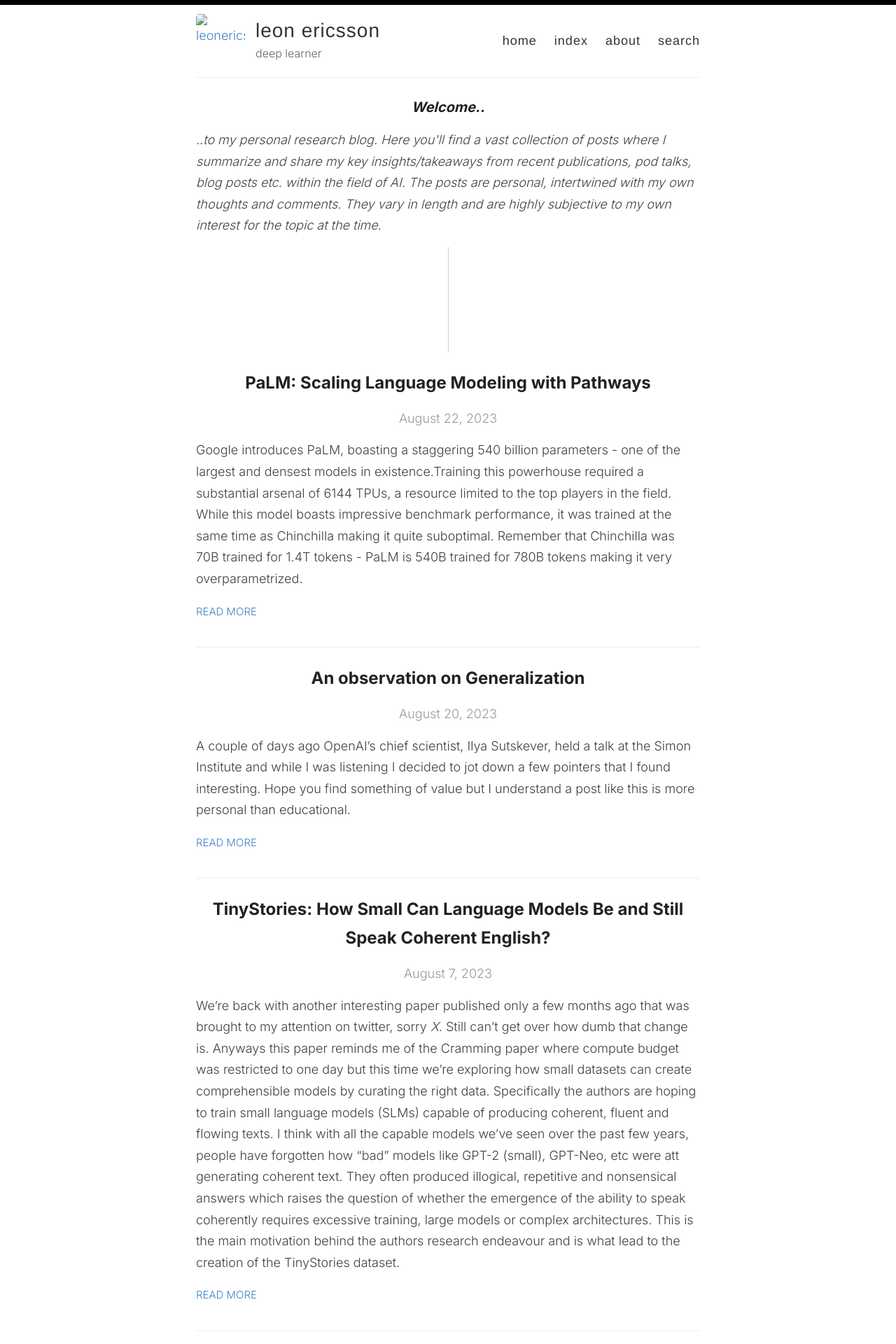
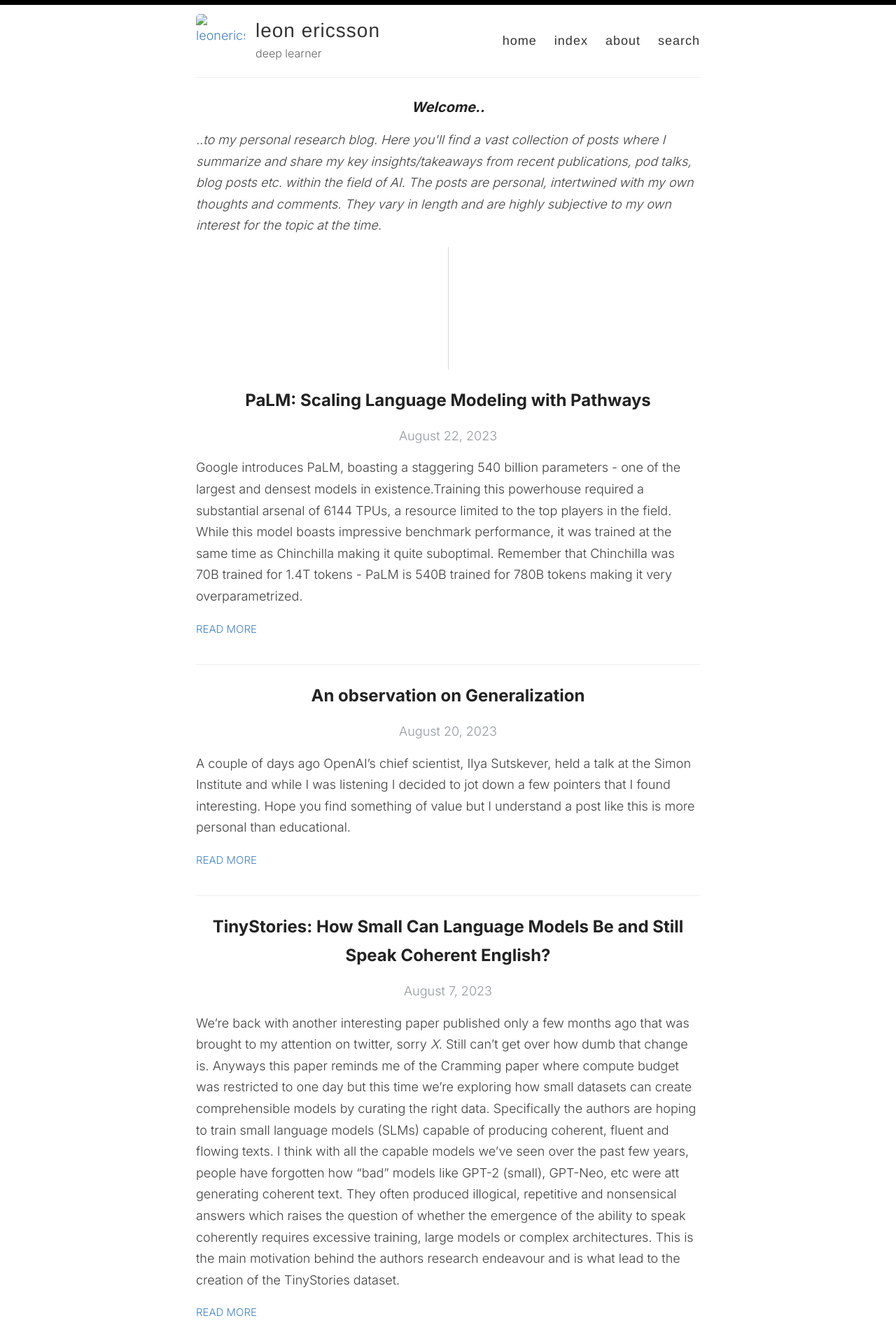
Before and after one commit to LeonEricsson/leonericsson.github.io, a Jekyll site: the page built from index.html, in a window 1280 px wide. Shown: the top 1920 px of the page at 70% size. Built offline with Jekyll 4.4.1, drawn with Linux system fonts in a browser that asks for light colours; nearby versions of some CDN libraries; the list of posts is cut into pages by our own code.

Commit message:
line change

```diff
--- a/assets/style.scss
+++ b/assets/style.scss
@@ -436,10 +436,10 @@ body:after {
 
 .vertical-line {
   width: 1px;          // Width of the line
-  height: 150px;        // Length of the line
+  height: 175px;        // Length of the line
   background-color: black; // Color of the line
   margin: 10px auto;   // 10px top/bottom margin and auto left/right for centering
-  opacity: 0.2;
+  opacity: 0.15;
 }
 
 .post h1{
```
